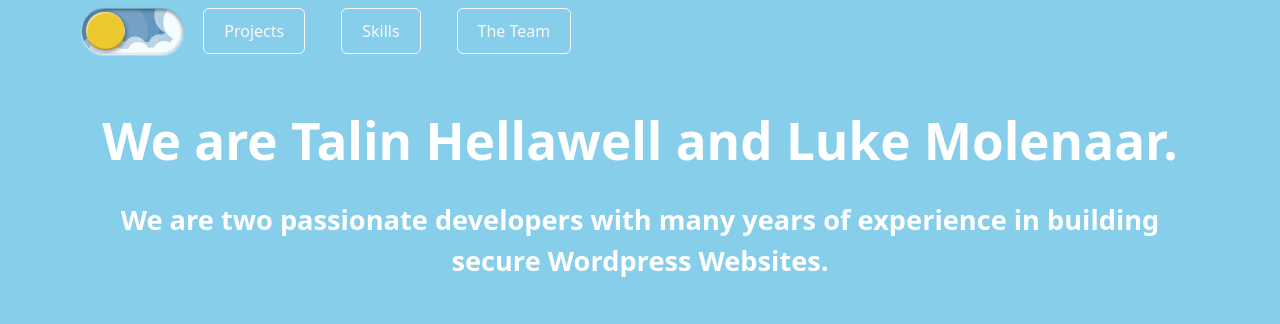
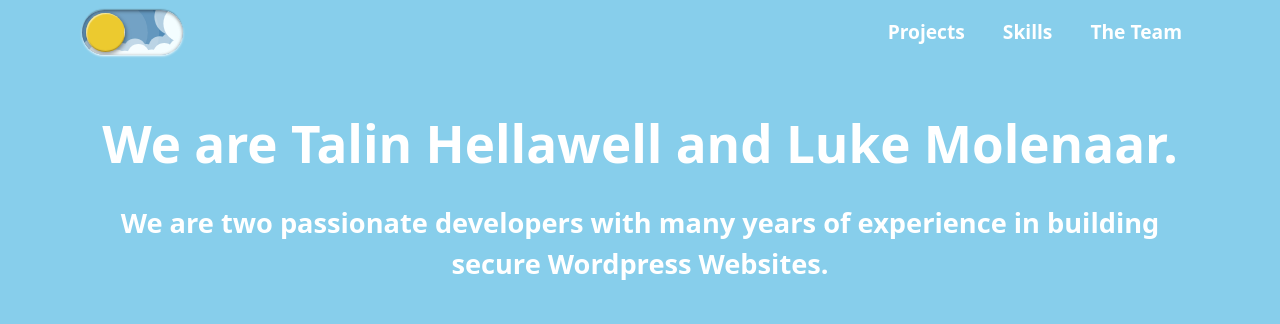
Before and after one commit to Talin-Hellawell/portfolio, a website: page index.html in a window 1280 px wide. Shown: the top 324 px of the page. Drawn offline with nearby package versions, Linux system fonts and the light colour scheme.

Commit message:
removed unecessary files and fixed css for navbar
there is still an issue that on mobile when you click the burger it does a "bounce"

```diff
--- a/index.html
+++ b/index.html
@@ -42,16 +42,17 @@
 
         <!-- Navbar Links -->
         <div class="collapse navbar-collapse" id="navbarNav">
-            <div class="container">
-              <ul class="navbar-nav ml-auto ml-lg-0 mobile-left justify-content-end">
+
+            <div class="container-nav justify-content-end">
+              <ul class="navbar-nav ml-auto ml-lg-0 justify-content-end">
                 <li class="nav-item">
-                  <a class="btn btn-outline-light mx-2" id="scroll-projects">Projects</a>
+                  <a class="btn nav-link mx-2" id="scroll-projects">Projects</a>
                 </li>
                 <li class="nav-item">
-                  <a class="btn btn-outline-light mx-2" id="scroll-skills">Skills</a>
+                  <a class="btn nav-link mx-2" id="scroll-skills">Skills</a>
                 </li>
                 <li class="nav-item">
-                  <a class="btn btn-outline-light mx-2" id="scroll-email">The Team</a>
+                  <a class="btn nav-link mx-2" id="scroll-email">The Team</a>
                 </li>
               </ul>
             </div>
--- a/style.css
+++ b/style.css
@@ -399,16 +399,7 @@ body {
     text-align: center;
 }
 
-@keyframes fadeInLeft {
-    0% {
-        opacity: 0;
-        transform: translateX(-20px);
-    }
-    100% {
-        opacity: 1;
-        transform: translateX(0);
-    }
-}
+
 
 /* Remove this class definition */
 .show {
@@ -571,8 +562,8 @@ body {
 /* Navbar Links Alignment */
 .collapse.navbar-collapse {
   display: flex;
-  flex-direction: column; /* Stack items vertically */
-  justify-content: flex-start; /* Align items to the start (left) */
+  flex-direction: row; /* Stack items vertically */
+  justify-content: end; /* Align items to the start (left) */
   width: 100%; /* Make sure it stretches full width */
 }
 
@@ -582,32 +573,28 @@ body {
   margin-right: 0; /* Remove horizontal margin */
 }
 
-/* Add padding around the buttons */
-.navbar-nav .nav-item .btn {
-  padding: 10px 20px; /* Adjust padding as needed for the buttons */
+.nav-link {
+  color: white !important;
+  font-weight: bold !important;
+  font-size: larger !important;
+  text-align: right !important;
+  margin-bottom: -30px !important;
 }
 
 /* Responsive Design for larger screens */
 @media (min-width: 992px) {
-  .collapse.navbar-collapse {
-    flex-direction: row; /* Align items horizontally on larger screens */
-    justify-content: flex-end; /* Align items to the end (right) */
-    align-items: center; /* Center align items vertically */
-  }
 
-  .navbar-nav {
-    margin: 0; /* Remove default margin */
-    padding: 0; /* Remove default padding */
-  }
 
   .navbar-nav .nav-item {
     padding: 0; /* Remove padding for horizontal layout */
-    margin-right: 20px; /* Adds spacing between items on larger screens */
+    margin-right: 6px; /* Adds spacing between items on larger screens */
+    margin-bottom: 30px;
   }
 
   .navbar-nav .nav-item:last-child {
     margin-right: 0;
   }
+
 
   .navbar-nav .nav-item .btn {
     padding: 10px 20px; /* Adjust padding as needed for the buttons */
@@ -616,8 +603,16 @@ body {
 
 @media (max-width: 991.98px) {
   .mobile-left {
-    margin-left: 0;
-    margin-right: auto;
-    text-align: left;
+      margin-left: 0;
+      margin-right: auto;
+      text-align: left;
   }
 }
+
+.container-nav {
+  display: flexbox !important;
+  justify-content: space-between !important;
+  align-items: end !important;
+
+
+}
```
Also changed, not shown: bootstrap-icon - Copy.svg (deleted), cappi - Copy.JPG (deleted), css-icon - Copy.svg (deleted), delphi - Copy.svg (deleted), delphi.png (deleted), delphi1.svg (deleted), django-icon - Copy.svg (deleted), django-icon.svg (deleted), html-icon - Copy.svg (deleted), old.JPG (deleted), phone.png (deleted), realistic_earth_8k/license.txt (deleted), realistic_earth_8k/textures/Material.001_emissive.png (deleted), webwize.png (deleted), 1 more files, 2 other files.
